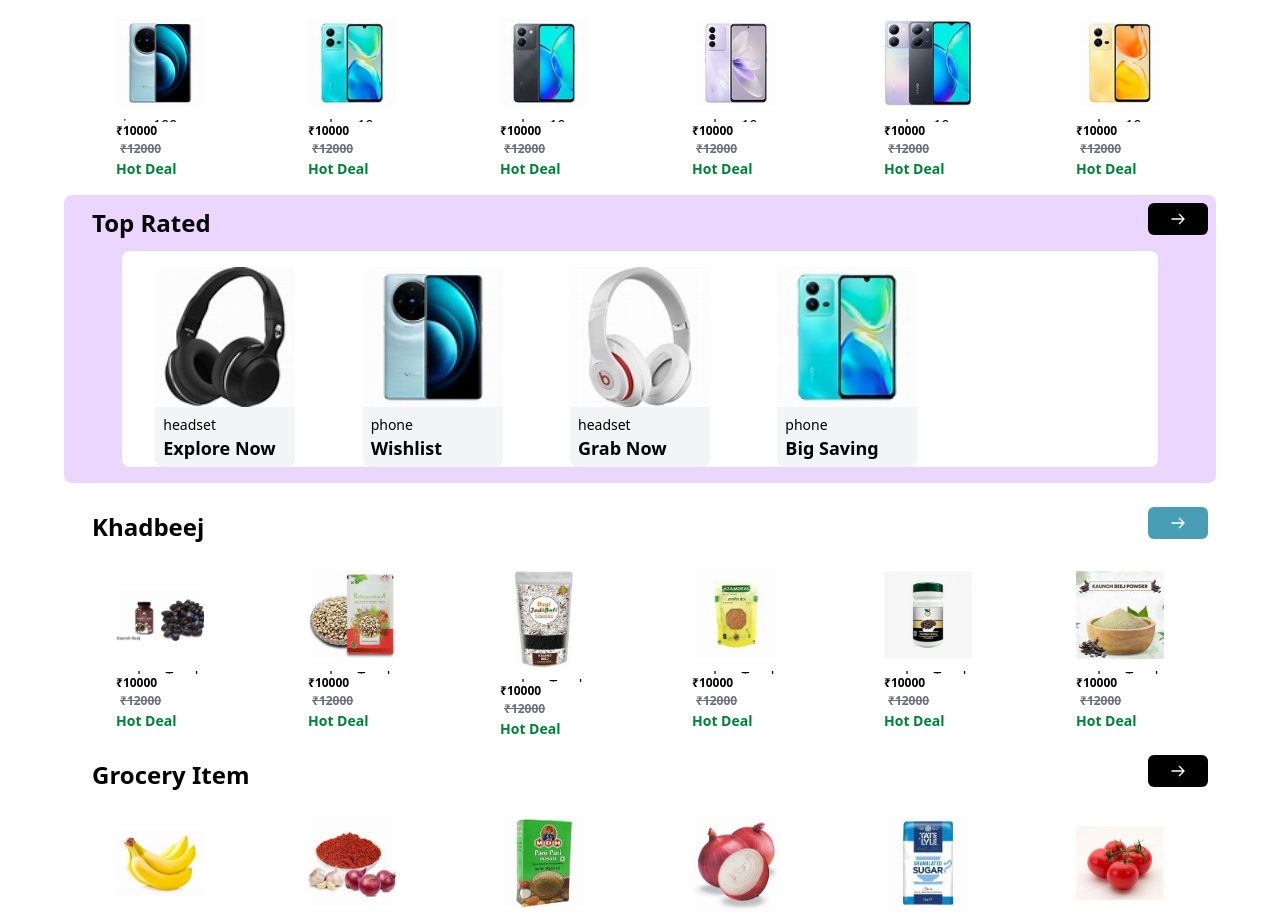
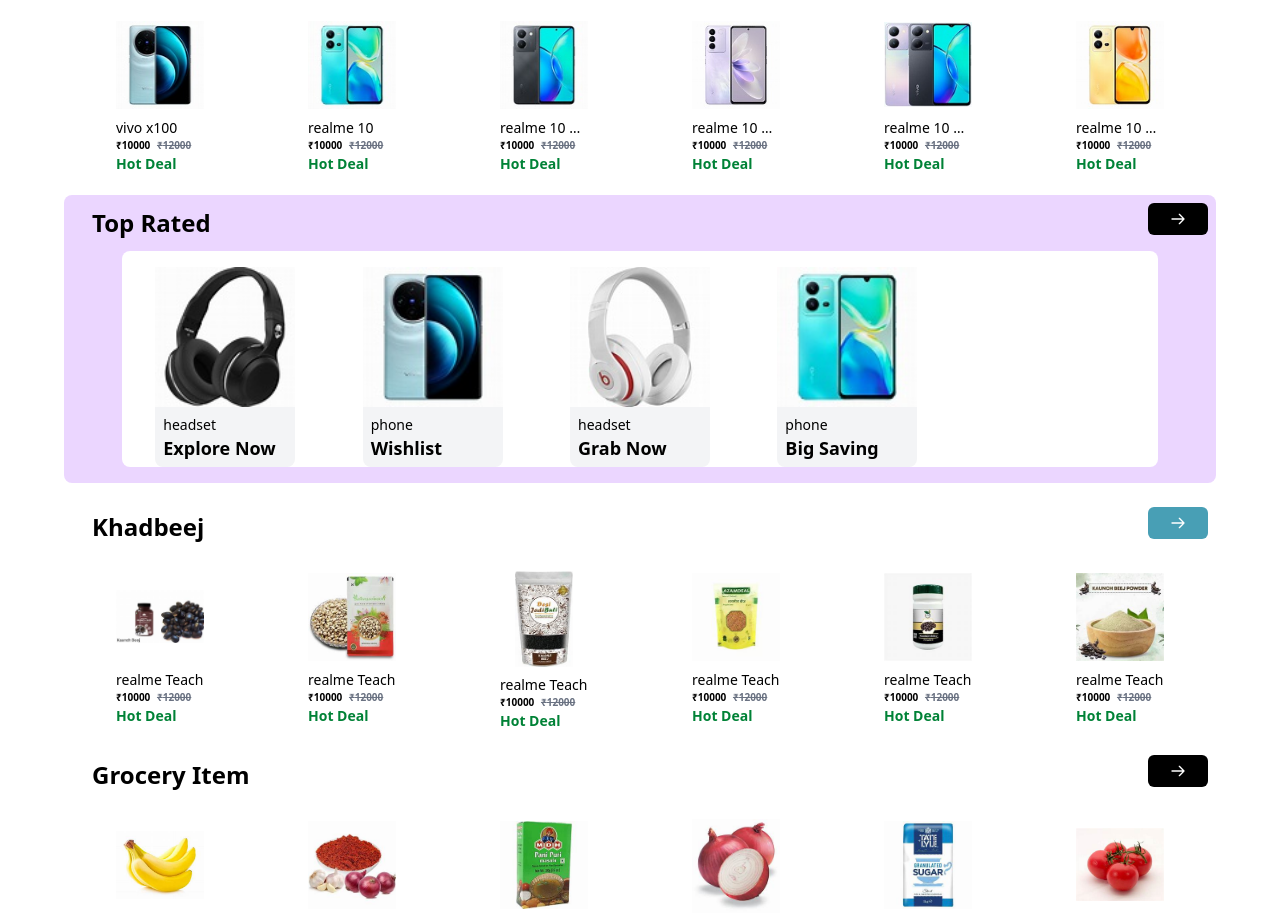
Before and after one commit to MOHITGODARA1/Apni-Dukan, a React (Vite) app: page / in a window 1280 px wide. Shown: the part 920-1837 px from the top of the page. Built offline with nearby package versions, Linux system fonts and the light colour scheme.

Commit message:
fix a bug

```diff
--- a/src/component/mainpagecomponent/grocery.jsx
+++ b/src/component/mainpagecomponent/grocery.jsx
@@ -33,7 +33,7 @@
                           </div>
                           <div className="h-[40%] flex flex-col">
                             <p className="text-sm truncate font-light">{item.name}</p>
-                            <p className="text-[12px] font-semibold">₹{item.price} <span className="text-gray-500 line-through ml-1">₹{item.oldprice}</span></p>
+                            <p className="text-[10px] font-semibold">₹{item.price} <span className="text-gray-500 line-through ml-1">₹{item.oldprice}</span></p>
                             <p className="text-[14px] font-semibold text-green-700">Hot Deal</p>
                           </div>
                         </div>
--- a/src/component/mainpagecomponent/khadbeejSection.jsx
+++ b/src/component/mainpagecomponent/khadbeejSection.jsx
@@ -33,7 +33,7 @@
                         </div>
                         <div className="h-[40%] flex flex-col">
                           <p className="text-sm truncate font-light">{item.name}</p>
-                          <p className="text-[12px] font-semibold">₹{item.price} <span className="text-gray-500 line-through ml-1">₹{item.oldprice}</span></p>
+                          <p className="text-[10px] font-semibold">₹{item.price} <span className="text-gray-500 line-through ml-1">₹{item.oldprice}</span></p>
                           <p className="text-[14px] font-semibold text-green-700">Hot Deal</p>
                         </div>
                       </div>
--- a/src/component/mainpagecomponent/phoneSection.jsx
+++ b/src/component/mainpagecomponent/phoneSection.jsx
@@ -33,7 +33,7 @@
                         </div>
                         <div className="h-[40%] flex flex-col">
                           <p className="text-sm truncate font-light">{item.name}</p>
-                          <p className="text-[12px] font-semibold">₹{item.price} <span className="text-gray-500 line-through ml-1">₹{item.oldprice}</span></p>
+                          <p className="text-[10px] font-semibold">₹{item.price} <span className="text-gray-500 line-through ml-1">₹{item.oldprice}</span></p>
                           <p className="text-[14px] font-semibold text-green-700">Hot Deal</p>
                         </div>
                       </div>
```
